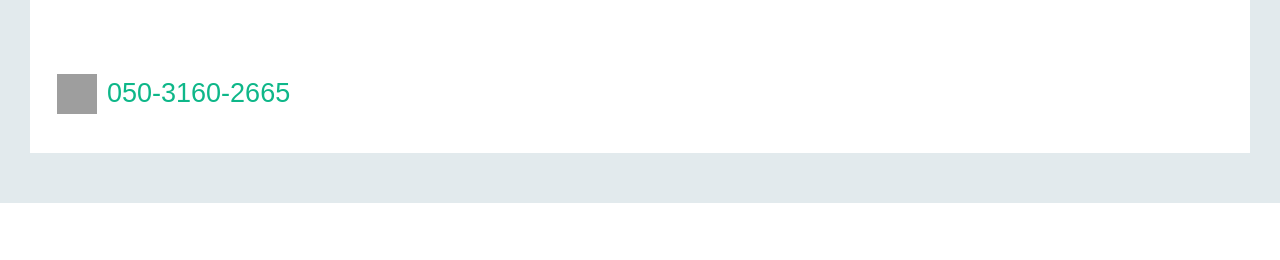
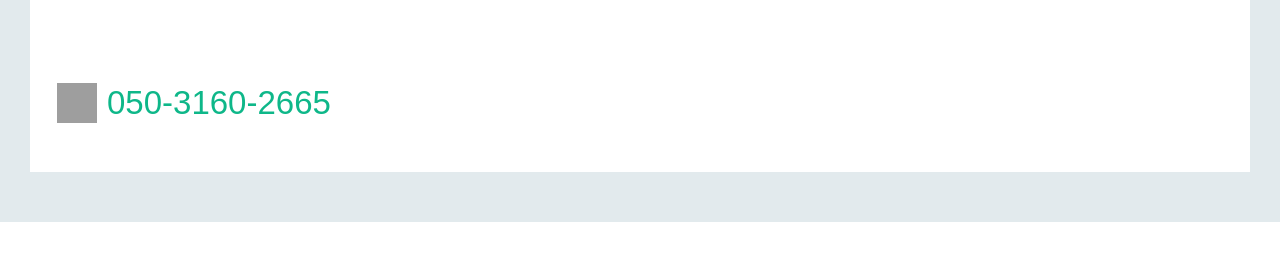
Before and after one commit to maki0808/test, a plain HTML site: page index.html in a window 1280 px wide. Drawn offline with Linux system fonts and the light colour scheme; grey boxes are pictures that could not be loaded.

Commit message:
Update index.html

```diff
--- a/index.html
+++ b/index.html
@@ -43,7 +43,7 @@
       <div style="padding: 51px 17px 17px; box-sizing: border-box; background-color: white;">
         <div style="display:flex; align-items: center; padding: 0 10px;">
           <img style="width: 40px; height: 40px; margin-right: 10px;" src="https://clova.line.me/img/top/img_chatbot.svg">
-          <p style="font-size: 27px; font-family: 'Yantramanav', sans-serif; white-space: nowrap; font-weight: 500; color: #0eb789;">050-3160-2665</p>
+          <p style="font-size: 33px; font-family: 'Yantramanav', sans-serif; white-space: nowrap; font-weight: 500; color: #0eb789;">050-3160-2665</p>
         </div>
       </div>
     </div>
```
